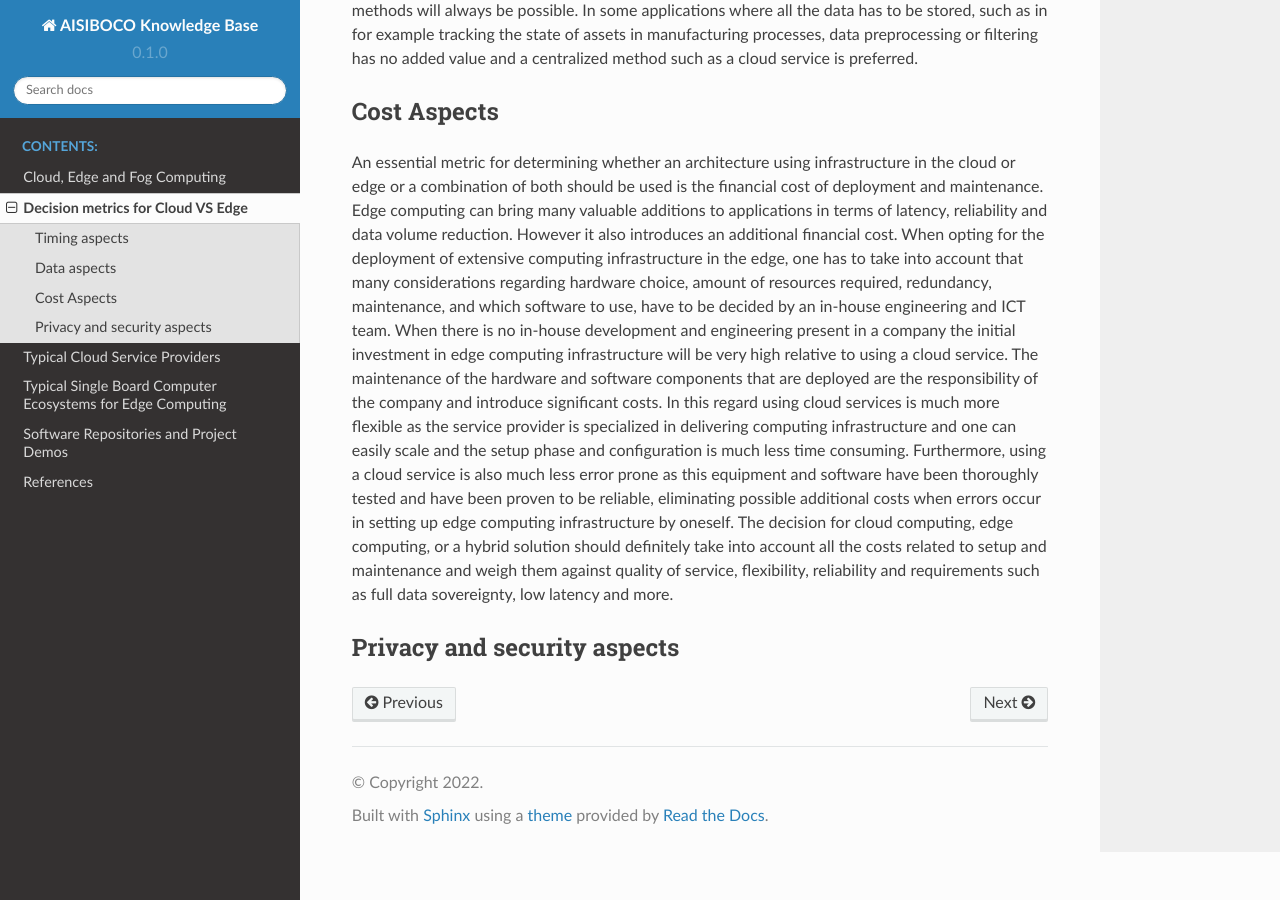
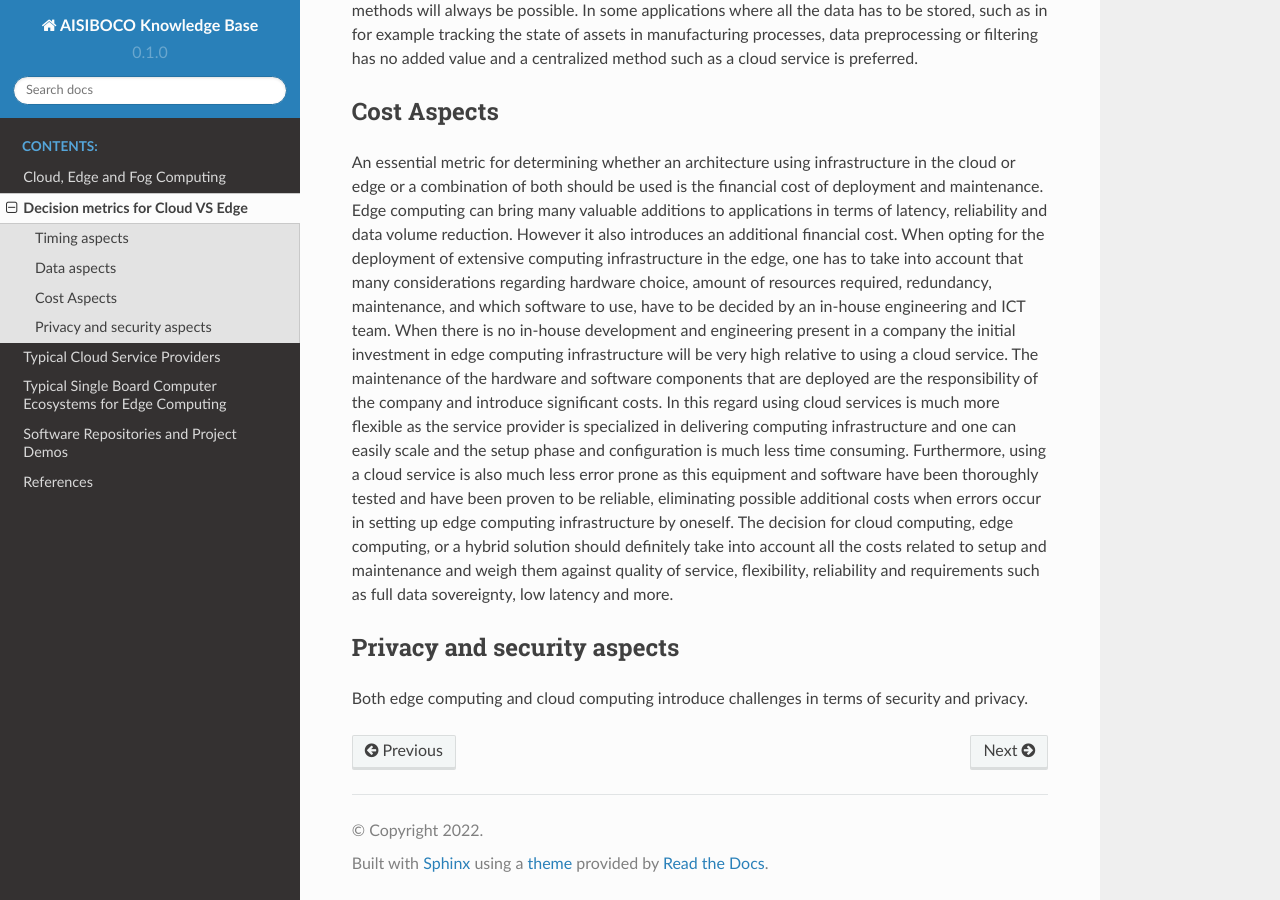
Before and after one commit to WillemRaes/CloudEdgeFog, a Sphinx documentation site: the page built from docs/source/costdiff.rst, in a window 1280 px wide and 900 px high, scrolled down 1761 px. Built offline with Sphinx 7.4.7 and the Read the Docs theme 2.0.0, drawn with Linux system fonts in a browser that asks for light colours; some of the changed lines change nothing that is shown.

Commit message:
bibtex url fix

```diff
--- a/docs/source/costdiff.rst
+++ b/docs/source/costdiff.rst
@@ -44,3 +44,4 @@ An essential metric for determining whether an architecture using infrastructure
 
 Privacy and security aspects
 ---------------------------------------
+Both edge computing and cloud computing introduce challenges in terms of security and privacy.
--- a/docs/source/refs.bib
+++ b/docs/source/refs.bib
@@ -443,3 +443,9 @@ DOI = {10.3390/s22010196}
   howpublished = "\url{https://blogs.nvidia.com/blog/2019/10/22/what-is-edge-computing/}",
   year = {2019},
 }
+@misc{nvidiaedgecloudblog,
+author = {Tiffany Yeung},
+title = {{What is the Difference Between Edge Computing and Cloud Computing?}},
+howpublished = "\url{https://blogs.nvidia.com/blog/2022/01/05/difference-between-cloud-and-edge-computing/}",
+year = {2022},
+}
```
